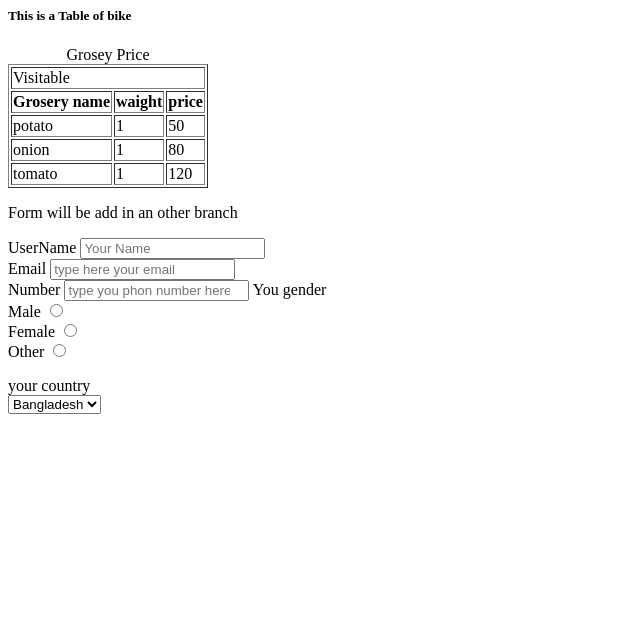
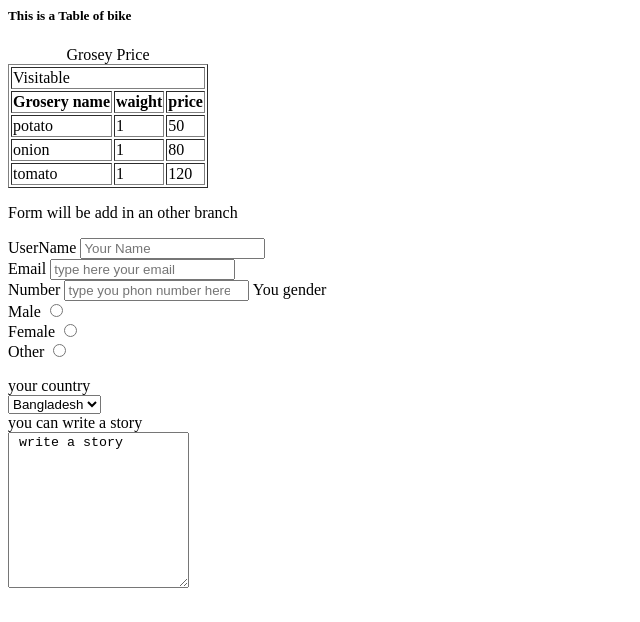
Before and after one commit to raihan-stack/Github-clone-test, a plain HTML site: page index.html in a window 1280 px wide. Shown: the whole page, without its empty margins (0-640 px from the left). Drawn offline with Linux system fonts and the light colour scheme.

Commit message:
text area added

```diff
--- a/index.html
+++ b/index.html
@@ -66,4 +66,6 @@
     <option value="Bangladesh"> Bangladesh</option>
     <option value="Japan">Japan</option>
     <option value="Uk">Uk</option>
-</select>
+</select> <br>
+<label for="stroy">you can write a story</label><br>
+<textarea name="stroy" rows="10" cols="20" id="stroy"> write a story</textarea>
```
